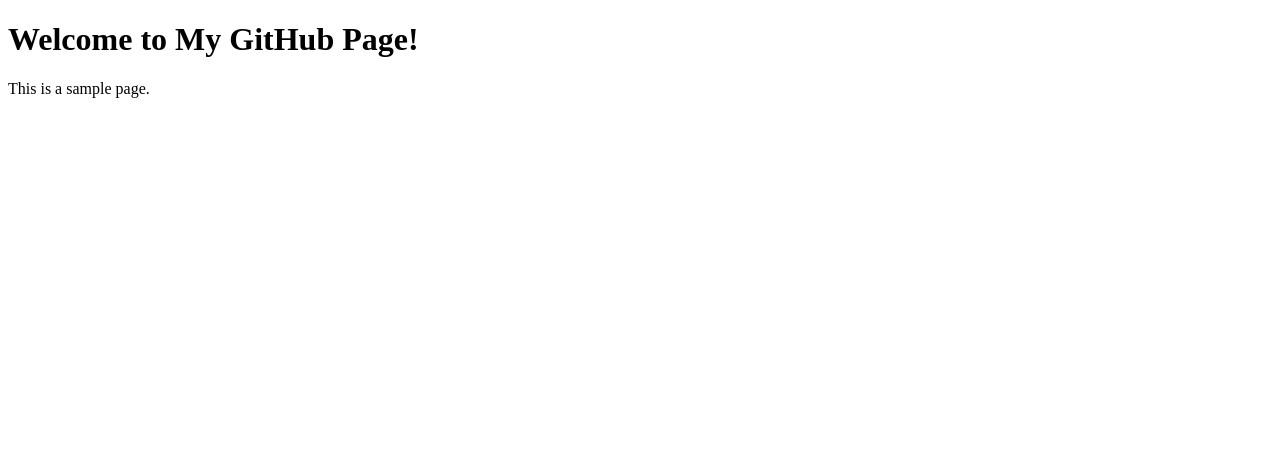
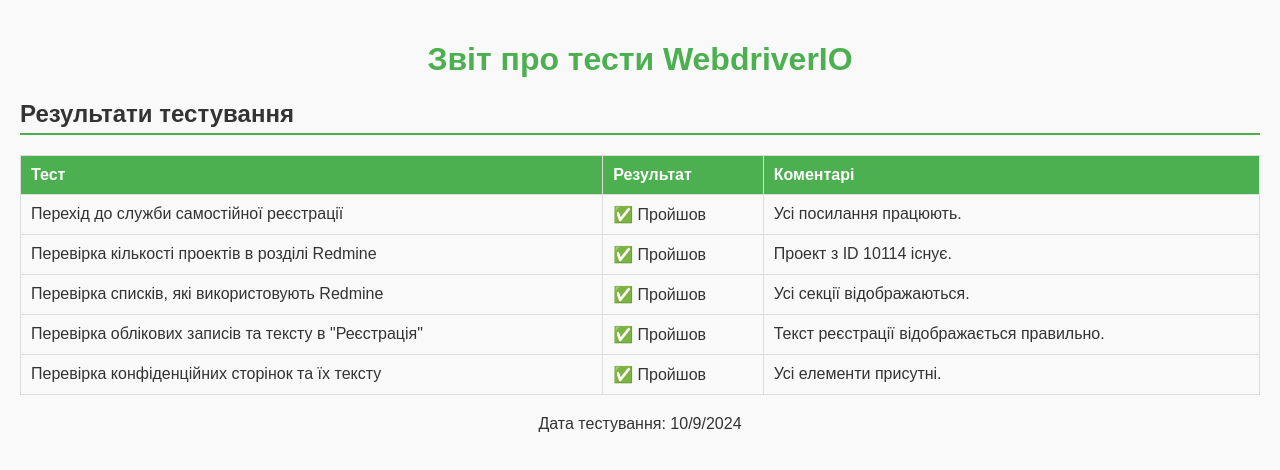
Before and after one commit to Vadym23IT/TestsRedmine, a website: page index.html in a window 1280 px wide. Drawn offline with Linux system fonts and the light colour scheme.

Commit message:
Update index.html

```diff
--- a/index.html
+++ b/index.html
@@ -1,13 +1,97 @@
 <!DOCTYPE html>
-<html lang="en">
+<html lang="uk">
 <head>
     <meta charset="UTF-8">
     <meta name="viewport" content="width=device-width, initial-scale=1.0">
-    <title>My GitHub Page</title>
-    <link rel="stylesheet" href="assets/style.css">
+    <title>Звіт про тести WebdriverIO</title>
+    <style>
+        body {
+            font-family: Arial, sans-serif;
+            background-color: #f9f9f9;
+            color: #333;
+            margin: 0;
+            padding: 20px;
+        }
+        h1 {
+            text-align: center;
+            color: #4CAF50;
+        }
+        h2 {
+            color: #333;
+            border-bottom: 2px solid #4CAF50;
+            padding-bottom: 5px;
+        }
+        table {
+            width: 100%;
+            border-collapse: collapse;
+            margin: 20px 0;
+        }
+        th, td {
+            padding: 10px;
+            border: 1px solid #ddd;
+            text-align: left;
+        }
+        th {
+            background-color: #4CAF50;
+            color: white;
+        }
+        tr:hover {
+            background-color: #f1f1f1;
+        }
+        footer {
+            text-align: center;
+            margin-top: 20px;
+        }
+    </style>
 </head>
 <body>
-    <h1>Welcome to My GitHub Page!</h1>
-    <p>This is a sample page.</p>
+
+    <h1>Звіт про тести WebdriverIO</h1>
+    <h2>Результати тестування</h2>
+    <table>
+        <thead>
+            <tr>
+                <th>Тест</th>
+                <th>Результат</th>
+                <th>Коментарі</th>
+            </tr>
+        </thead>
+        <tbody>
+            <tr>
+                <td>Перехід до служби самостійної реєстрації</td>
+                <td>✅ Пройшов</td>
+                <td>Усі посилання працюють.</td>
+            </tr>
+            <tr>
+                <td>Перевірка кількості проектів в розділі Redmine</td>
+                <td>✅ Пройшов</td>
+                <td>Проект з ID 10114 існує.</td>
+            </tr>
+            <tr>
+                <td>Перевірка списків, які використовують Redmine</td>
+                <td>✅ Пройшов</td>
+                <td>Усі секції відображаються.</td>
+            </tr>
+            <tr>
+                <td>Перевірка облікових записів та тексту в "Реєстрація"</td>
+                <td>✅ Пройшов</td>
+                <td>Текст реєстрації відображається правильно.</td>
+            </tr>
+            <tr>
+                <td>Перевірка конфіденційних сторінок та їх тексту</td>
+                <td>✅ Пройшов</td>
+                <td>Усі елементи присутні.</td>
+            </tr>
+        </tbody>
+    </table>
+
+    <footer>
+        <p>Дата тестування: <span id="test-date"></span></p>
+    </footer>
+
+    <script>
+        // Додаємо дату тестування
+        document.getElementById('test-date').textContent = new Date().toLocaleDateString();
+    </script>
 </body>
 </html>
```
